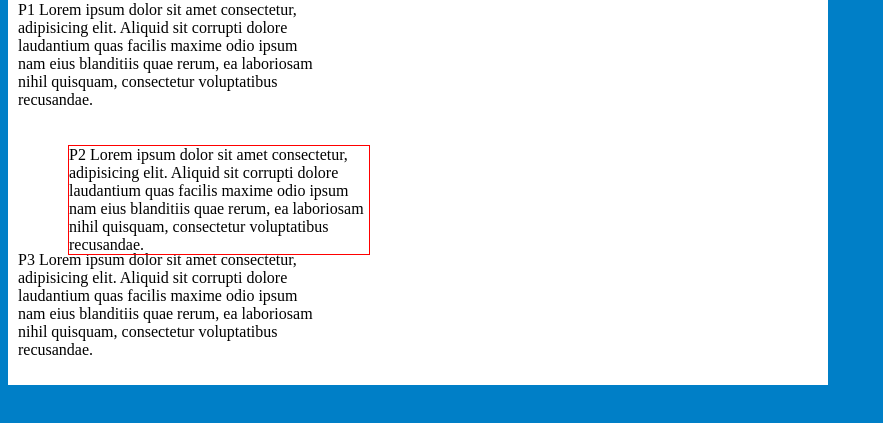
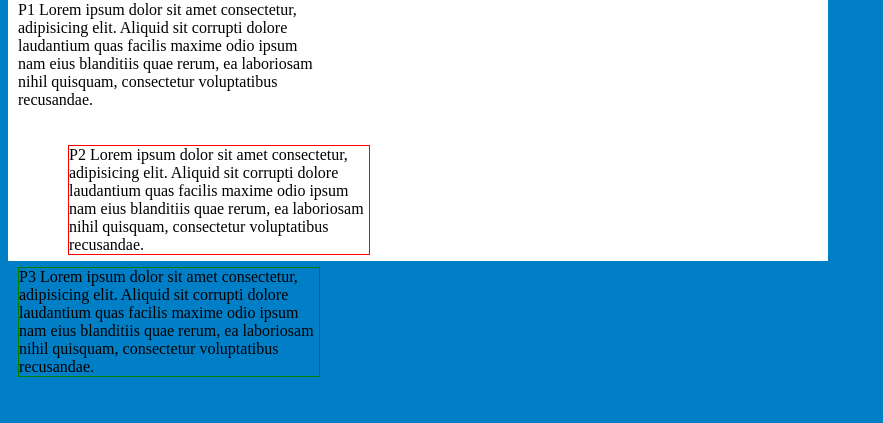
Before and after one commit to ElessandraBueno/Desenvolvimento-Web, a plain HTML site: page CSS3/Intermediário/posicionamentos.html in a window 1280 px wide. Shown: the part 97-520 px from the top of the page, without its empty margins (0-883 px from the left). Drawn offline with Linux system fonts and the light colour scheme.

Commit message:
Position absolute

```diff
--- a/CSS3/Intermediário/posicionamentos.html
+++ b/CSS3/Intermediário/posicionamentos.html
@@ -22,6 +22,11 @@
                 top: 20px;
                 left: 50px;
             }
+            .absolute{
+                border: 1px solid green;
+                position: absolute;
+
+            }
         </style>
     </head>
     <body>
@@ -33,7 +38,7 @@
             <p class="relative">
                 P2 Lorem ipsum dolor sit amet consectetur, adipisicing elit. Aliquid sit corrupti dolore laudantium quas facilis maxime odio ipsum nam eius blanditiis quae rerum, ea laboriosam nihil quisquam, consectetur voluptatibus recusandae.
             </p>
-            <p>
+            <p class="absolute">
                 P3 Lorem ipsum dolor sit amet consectetur, adipisicing elit. Aliquid sit corrupti dolore laudantium quas facilis maxime odio ipsum nam eius blanditiis quae rerum, ea laboriosam nihil quisquam, consectetur voluptatibus recusandae.
             </p>
         </div>
```
